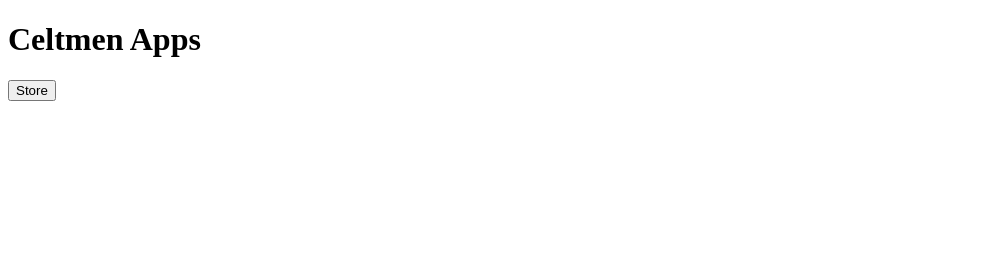
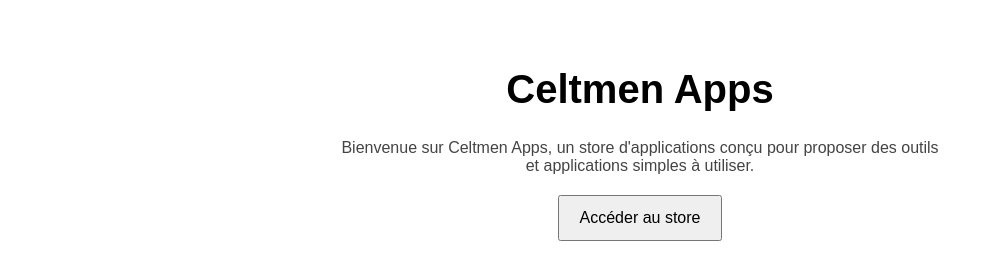
Before and after one commit to celtmen-cpu/CeltmenApps, a plain HTML site: page index.html in a window 1280 px wide. Shown: the whole page, without its empty margins (0-993 px from the left). Drawn offline with Linux system fonts and the light colour scheme.

Commit message:
Update index.html

```diff
--- a/index.html
+++ b/index.html
@@ -1,12 +1,57 @@
 <!DOCTYPE html>
 <html lang="fr">
 <head>
-    <meta name="google-site-verification" content="6HDPon1TQrtdZHfcKfIZkmJjfaVbm33NnhMMMB9zKCY" />
     <meta charset="UTF-8">
     <meta name="viewport" content="width=device-width, initial-scale=1.0">
-    <title>CeltmenApps</title>
+
+    <title>Celtmen Apps - Store d'applications</title>
+    <meta name="description" content="Celtmen Apps est un store d'applications simple et rapide pour télécharger des apps et outils.">
+    <meta name="robots" content="index, follow">
+
+    <meta name="google-site-verification" content="6HDPon1TQrtdZHfcKfIZkmJjfaVbm33NnhMMMB9zKCY" />
+
+    <!-- Open Graph (réseaux sociaux) -->
+    <meta property="og:title" content="Celtmen Apps">
+    <meta property="og:description" content="Store d'applications simple et rapide">
+    <meta property="og:type" content="website">
+
+    <link rel="canonical" href="https://ton-domaine.com/">
+
+    <style>
+        body {
+            font-family: Arial, sans-serif;
+            margin: 0;
+            padding: 40px;
+            text-align: center;
+        }
+
+        h1 {
+            font-size: 2.5rem;
+        }
+
+        p {
+            max-width: 600px;
+            margin: 20px auto;
+            color: #444;
+        }
+
+        button {
+            padding: 12px 20px;
+            font-size: 16px;
+            cursor: pointer;
+        }
+    </style>
 </head>
+
 <body>
-  <h1>Celtmen Apps</h1>
-  <button onclick="window.location.href='store.html'">Store</button>
+    <h1>Celtmen Apps</h1>
+
+    <p>
+        Bienvenue sur Celtmen Apps, un store d'applications conçu pour proposer des outils et applications simples à utiliser.
+    </p>
+
+    <button onclick="window.location.href='store.html'">
+        Accéder au store
+    </button>
 </body>
+</html>
```
